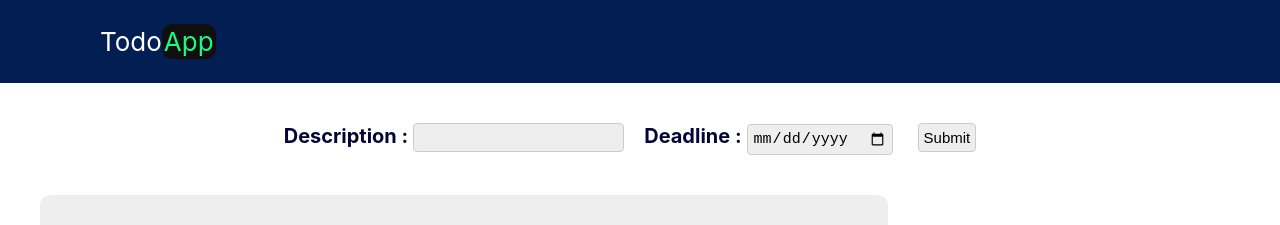
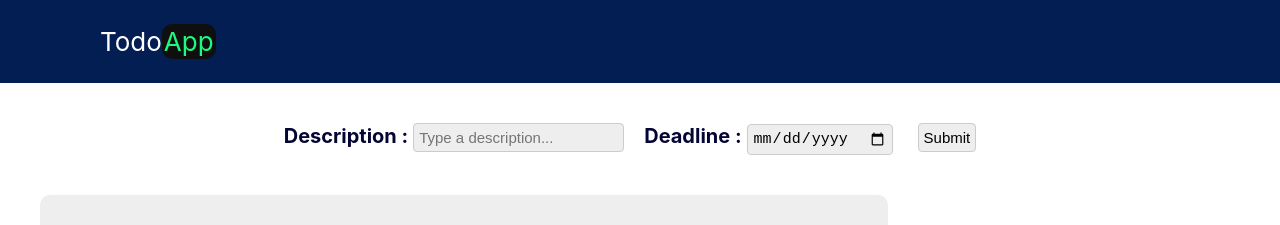
Before and after one commit to Dumie1/some-practice-node, a React (Create React App) app in the folder reactPract/homework-test/: page / in a window 1280 px wide. Shown: the top 225 px of the page. Built offline with nearby package versions, Linux system fonts and the light colour scheme.

Commit message:
still working on the todo app

```diff
--- a/reactPract/homework-test/src/App.js
+++ b/reactPract/homework-test/src/App.js
@@ -1,6 +1,6 @@
 import React, { Component } from 'react';
 import './App.css';
-import Category from './Category';
+import Data from './Data';
 import Header from './Header';
 
 class App extends Component {
@@ -8,7 +8,7 @@ class App extends Component {
     return (
       <div className="App">
         <Header/>
-        <Category />
+        <Data />
         <hr />
 
       </div>
--- a/reactPract/homework-test/src/Category.js
+++ b/reactPract/homework-test/src/Data.js
@@ -1,41 +1,43 @@
 import React from 'react';
-import todos from './todos.json';
-// import Form from './Form';
+import Todos from './Todos.json';
+import Form from './Form';
 
-class Category extends React.Component {
+
+class Data extends React.Component {
 
 
     state = {
-        todos
+        Todos
     }
 
 
     newTodoChanged =(e)=>{
         console.log(e.target.value);
 
+
     }
 
-    formSubmitted = (e) => {
+    submitForm = (e) => {
         e.preventDefault();
          const { todos } = this.state;
         //assemble data
         const newTodo = {
-            id: todos.length + 1,
+            id: Todos.length + 1,
             description: e.target.value,
             deadline: e.target.value,
             done: false
         }
         //add new todo to list
-        this.state.todos.push(newTodo);
+        this.state.Todos.push(newTodo);
         //update state
         this.setState({ todos });
+
     }
-
 
 
     deleteTodo = ( index) => {
         const todos = this.state.todos;
-        todos.splice(index, 1);
+        Todos.splice(index, 1);
         this.setState({ todos });
     }
 
@@ -47,23 +49,23 @@ class Category extends React.Component {
     }
 
     renderTodos (){
-        if (this.state.todos.length === 0) return <p className='noItems'>No items...</p>
+        if (this.state.Todos.length === 0) return <p className='noItems'>No items...</p>
 
         const textStyle = { textDecoration: 'line-through', backgroundColor: '#0455d8'}
 
         return <ul>
             {
-                todos.map((todo, id) => {
+                Todos.map((todo, id) => {
                     return (
                         <li key={id}>
                             <input checked={todo.done} type='checkbox' onChange={this.isTaskDone.bind(this, todo)} />
                             <span style={todo.done ? textStyle : null}>
                                 {todo.description} , {todo.deadline}
                             </span>
-                            <button onClick={this.editTodo}className='edit'>Edit</button>
-                            <button onClick={this.deleteTodo}className='remove'>Remove</button>
+                            <button onClick={this.editTodo} className='edit'>Edit</button>
+                            <button onClick={this.deleteTodo} className='remove'>Remove</button>
 
-                            </li>
+                        </li>
 
                     )
                 })
@@ -74,19 +76,12 @@ class Category extends React.Component {
     render() {
         return (
             <div>
-                {/* <Form /> */}
+                <Form
+                    submitForm={this.submitForm}
+                    newTodoChanged={this.newTodoChanged}
+                />
 
-                <form onSubmit={this.formSubmitted}>
-                    <label>
-                        Description :
-                    <input onChange={this.newTodoChanged}type="text" name='description'/>
-                    </label>
-                    <label>
-                        Deadline :
-                    <input type="date" name='deadline'/>
-                    </label>
-                    <input type="submit" value="Submit" />
-                </form>
+
 
                 <div className='items'>
                     {this.renderTodos()}
@@ -98,4 +93,4 @@ class Category extends React.Component {
     }
 }
 
-export default Category;
+export default Data;
--- a/reactPract/homework-test/src/Form.js
+++ b/reactPract/homework-test/src/Form.js
@@ -2,18 +2,23 @@ import React from 'react';
 
 class Form extends React.Component{
 
+
     render() {
+
+        const { submitForm , newTodoChanged} = this.props;
+
+
         return (
-            <form onSubmit={(e) => this.props.addTodo(e)}>
-                <label>
-                        Enter description :
-                     <input type='text' name='description' placeholder='Enter a description...' />
-                </label>
-                <label>
+            <form onSubmit={submitForm}>
+                    <label>
+                         Description :
+                <input onChange={newTodoChanged} type="text" name='description' placeholder='Type a description...' />
+                    </label>
+                    <label>
                         Deadline :
-                     <input type='date' name='name' />
-                </label>
-                <button type='submit' className='add'>Add</button>
+                 <input onChange={newTodoChanged} type="date" name='deadline' />
+                    </label>
+                <input type="submit" value="Submit" />
             </form>
 
                 )
```
Also changed, not shown: reactPract/homework-test/src/Todos.json (renamed from reactPract/homework-test/src/todos.json).
